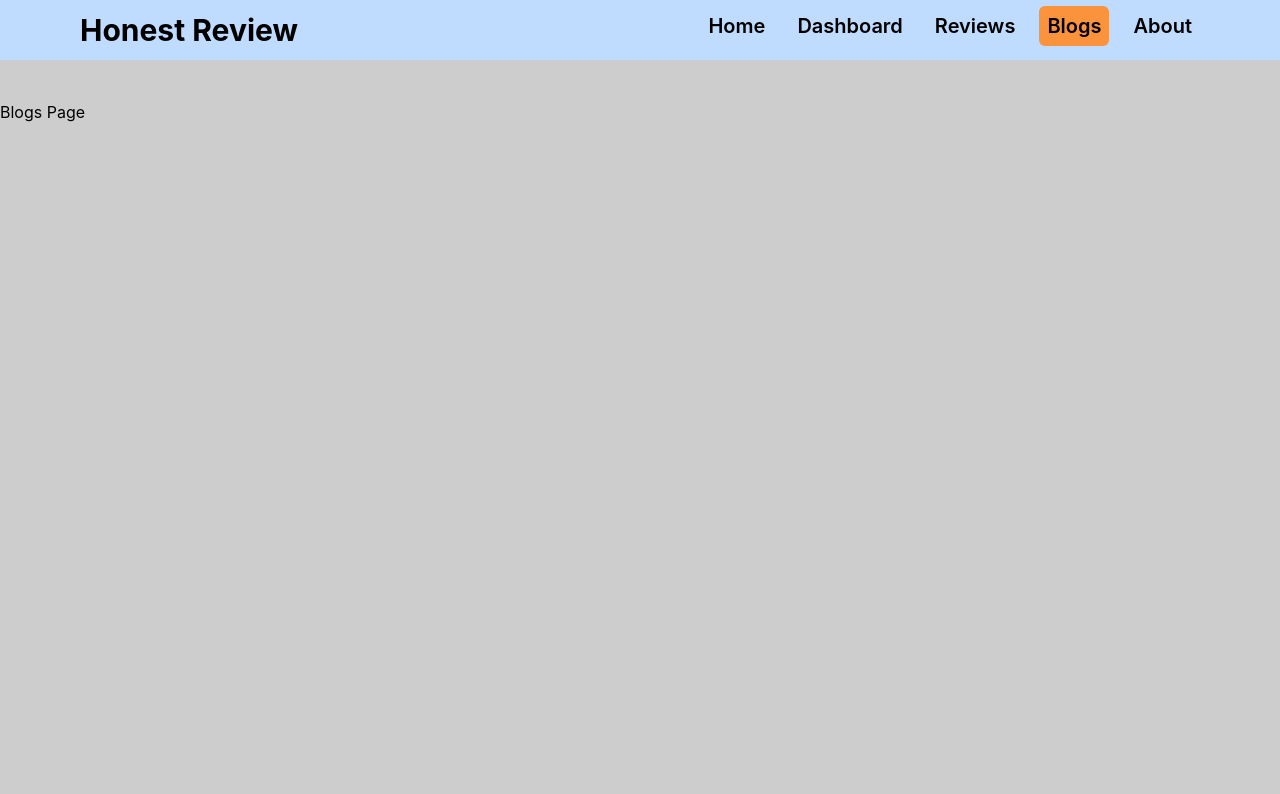
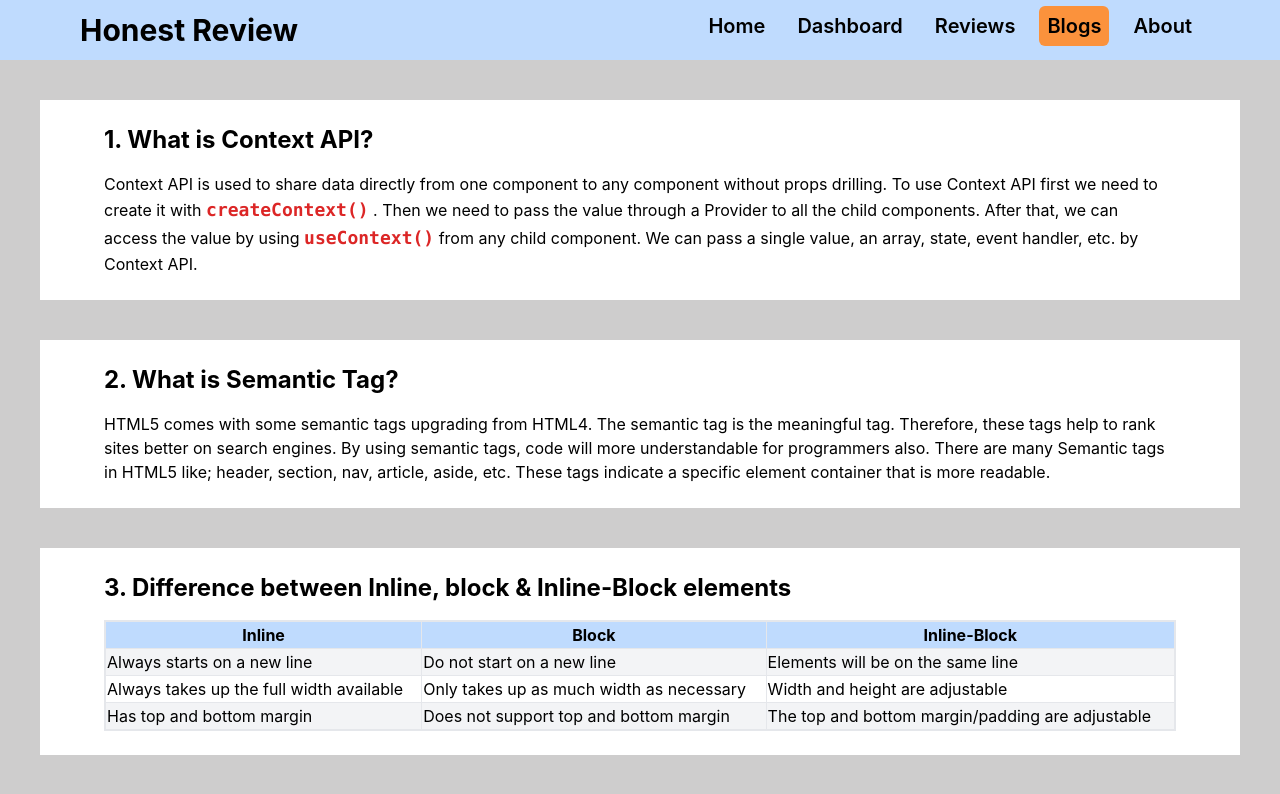
Before and after one commit to Ashik-Ahmed/product-review-website-react-router, a React (Create React App) app: page /blogs in a window 1280 px wide. Shown: the top 794 px of the page. Built offline with nearby package versions, Linux system fonts and the light colour scheme.

Commit message:
blog section added

```diff
--- a/src/components/Blogs/Blogs.js
+++ b/src/components/Blogs/Blogs.js
@@ -2,8 +2,47 @@ import React from 'react';
 
 const Blogs = () => {
     return (
-        <div>
-            <h2>Blogs Page</h2>
+        <div className='mx-10'>
+            <div className='bg-white py-6 px-16'>
+                <h2 className='text-2xl font-bold mb-4'>1. What is Context API?</h2>
+                <p>Context API is used to share data directly from one component to any component without props drilling. To use Context API first we need to create it with <span className='text-red-600 font-mono font-bold text-lg'>createContext()</span> . Then we need to pass the value through a Provider to all the child components. After that, we can access the value by using <span className='text-red-600 font-mono font-bold text-lg'>useContext()</span> from any child component. We can pass a single value, an array, state, event handler, etc. by Context API.</p>
+            </div>
+            <div className='bg-white py-6 px-16 mt-10'>
+                <h2 className='text-2xl font-bold mb-4'>2. What is Semantic Tag?</h2>
+                <p>HTML5 comes with some semantic tags upgrading from HTML4. The semantic tag is the meaningful tag. Therefore, these tags help to rank sites better on search engines. By using semantic tags, code will more understandable for programmers also. There are many Semantic tags in HTML5 like; header, section, nav, article, aside, etc. These tags indicate a specific element container that is more readable.</p>
+            </div>
+
+            <div className='bg-white py-6 px-16 my-10'>
+                <h2 className='text-2xl font-bold mb-4'>3. Difference between Inline, block & Inline-Block elements</h2>
+                <table className='table-auto border-2 w-full'>
+                    <thead className='bg-blue-200'>
+                        <tr className=''>
+                            <th className='border'>Inline</th>
+                            <th className='border'>Block</th>
+                            <th className='border'>Inline-Block</th>
+                        </tr>
+                    </thead>
+                    <tbody>
+                        <tr className='bg-gray-100 hover:bg-blue-300'>
+                            <td className='border'>Always starts on a new line</td>
+                            <td className='border'>Do not start on a new line</td>
+                            <td className='border'>Elements will be on the same line</td>
+                        </tr>
+
+                        <tr className='hover:bg-blue-300'>
+                            <td className='border'>Always takes up the full width available</td>
+                            <td className='border'>Only takes up as much width as necessary</td>
+                            <td className='border'>Width and height are adjustable</td>
+                        </tr>
+
+                        <tr className='bg-gray-100 hover:bg-blue-300'>
+                            <td className='border'>Has top and bottom margin</td>
+                            <td className='border'>Does not support top and bottom margin</td>
+                            <td className='border'>The top and bottom margin/padding are adjustable</td>
+                        </tr>
+                    </tbody>
+                </table>
+            </div>
         </div>
     );
 };
```
